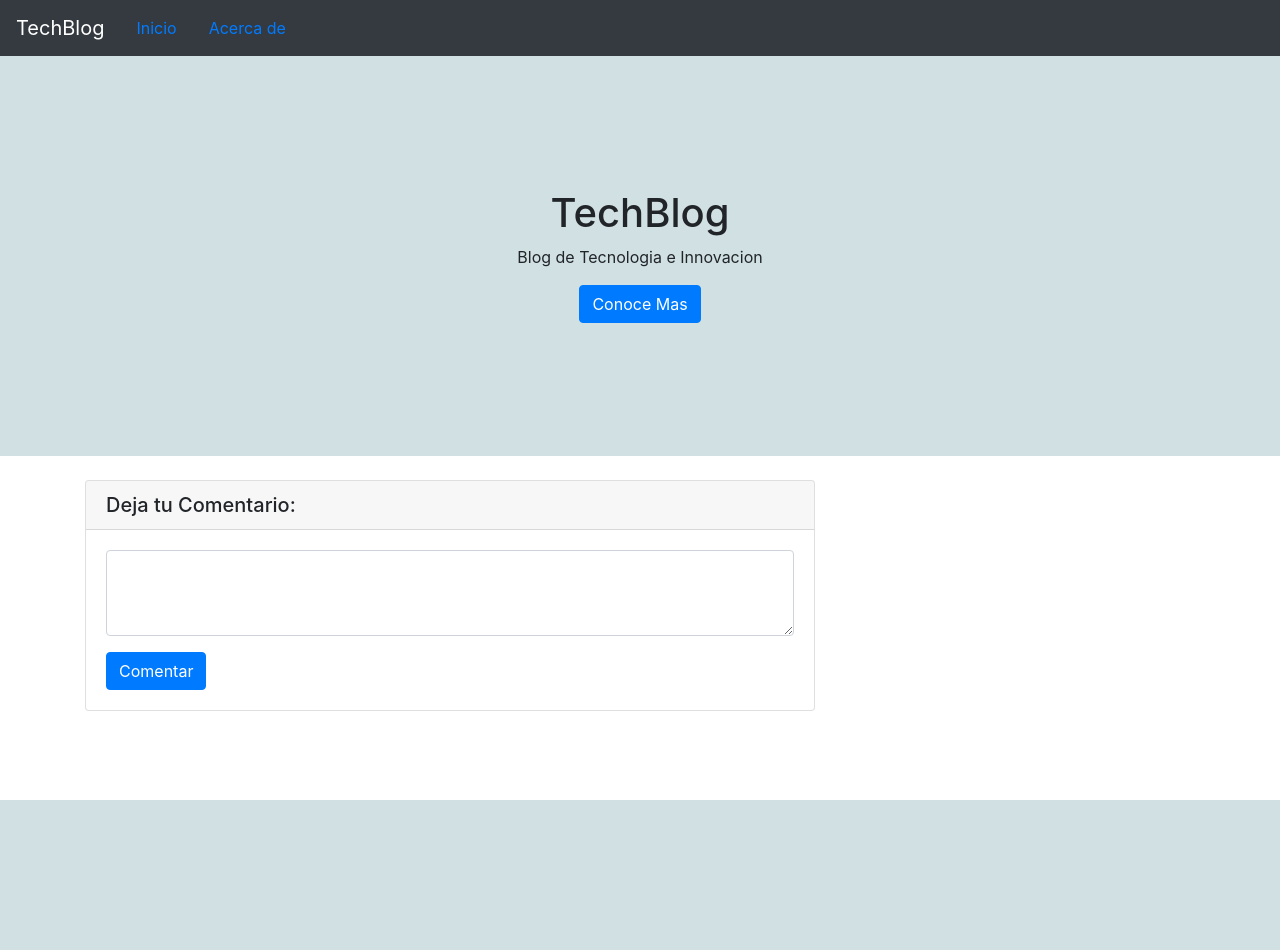
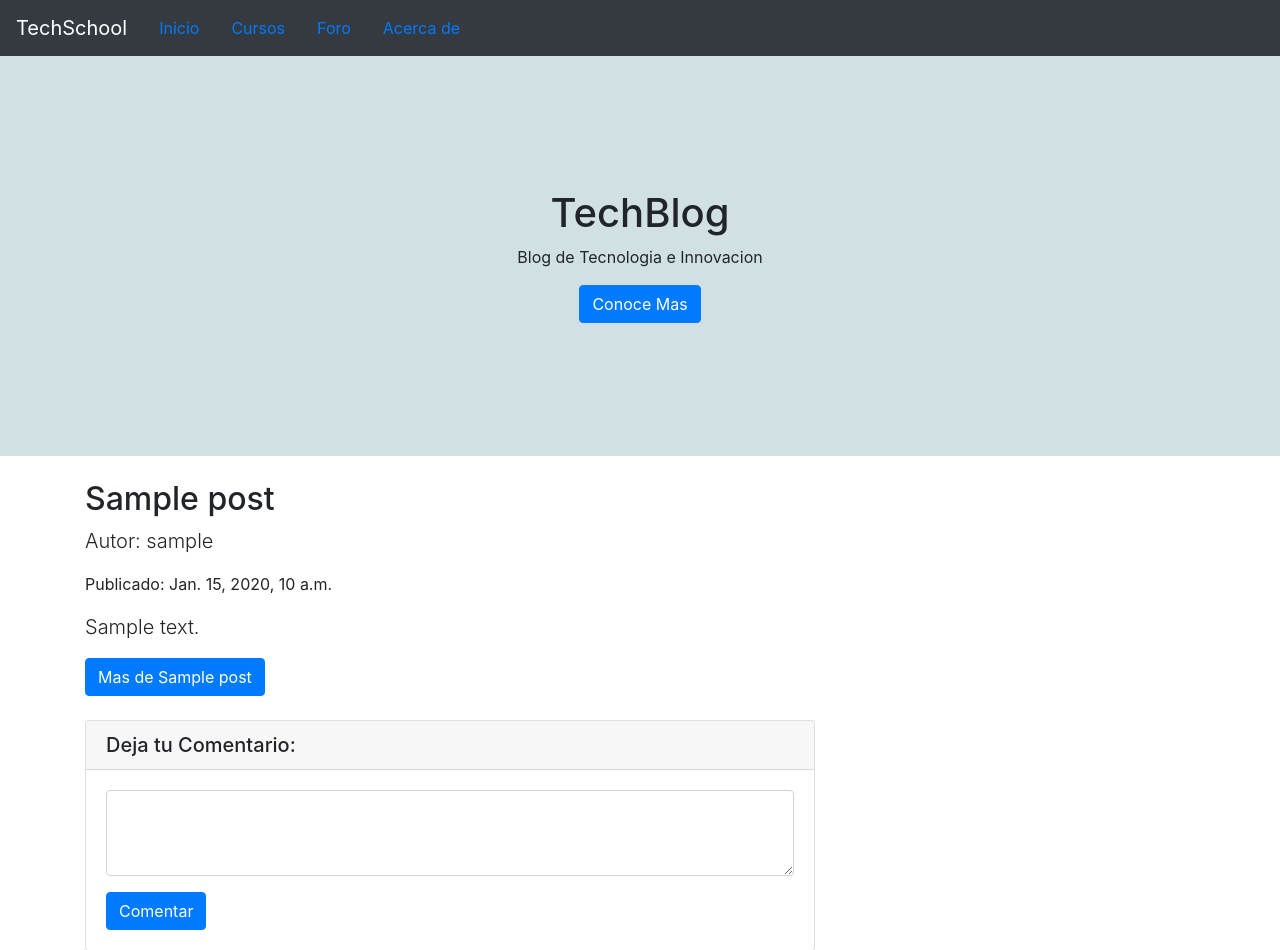
Before and after one commit to ForeverMikk/uline-blog, a Django app: page / in a window 1280 px wide. Shown: the top 950 px of the page. Before the commit the page ends 800 px from the top, so only its background shows below. Run offline with Django 3.2, Linux system fonts and the light colour scheme; tables that the repository leaves empty hold one stand-in row (values such as "Sample post"); some libraries are stand-ins or nearby versions.

Commit message:
Modals button added in home view

```diff
--- a/uLine/blog/templates/blog/post_list.html
+++ b/uLine/blog/templates/blog/post_list.html
@@ -10,13 +10,19 @@
 <body>
     <header>
         <nav class="navbar navbar-expand-lg navbar-light bg-dark">
-            <a class="navbar-brand" href="#" style="color: white;">TechBlog</a>
+            <a class="navbar-brand" href="#" style="color: white;">TechSchool</a>
             <ul class="nav">
                 <li class="nav-item active">
                     <a class="nav-link" href="#"> Inicio </a>
                 </li>
                 <li class="nav-item">
-                    <a class="nav-link" href="#">Acerca de</a>
+                    <a class="nav-link" href="#">Cursos</a>
+                </li>
+                <li class="nav-item">
+                    <a href="#" class="nav-link">Foro</a>
+                </li>
+                <li class="nav-item">
+                    <a href="#" class="nav-link">Acerca de</a>
                 </li>
             </ul>
         </nav>
@@ -45,6 +51,33 @@
                     <p>Publicado: {{ post.fecha_publicacion }}</p>
                     <p class="lead">{{ post.texto }}</p>
                 </div>
+                <button type="button" class="btn btn-primary" data-toggle="modal" data-target="#exampleModal">
+                    Mas de {{post.titulo}}
+                </button>
+                {% endfor %}
+
+                {% for post in posts %}
+                <!-- Modal -->
+                <div class="modal fade" id="exampleModal" tabindex="-1" role="dialog" aria-labelledby="exampleModalLabel" aria-hidden="true">
+                    <div class="modal-dialog" role="document">
+                    <div class="modal-content">
+                        <div class="modal-header">
+                        <h5 class="modal-title" id="exampleModalLabel">{{post.titulo}}</h5>
+                        <button type="button" class="close" data-dismiss="modal" aria-label="Close">
+                            <span aria-hidden="true">&times;</span>
+                        </button>
+                        </div>
+                        <div class="modal-body">
+                            <p>{{post.texto}}</p>
+                            <p>Lorem ipsum dolor sit amet consectetur adipisicing elit. Doloremque odit quam libero eius sequi voluptatum magnam eum quibusdam hic blanditiis, ea vero itaque tenetur numquam a facere illum. Voluptatibus, sint!</p>
+                            <p>Lorem ipsum dolor sit amet consectetur, adipisicing elit. Nisi facilis optio repellat fugit officia distinctio tenetur voluptas commodi tempora numquam deleniti ex animi, voluptate quam ab minima temporibus explicabo nesciunt!</p>
+                        </div>
+                        <div class="modal-footer">
+                        <button type="button" class="btn btn-secondary" data-dismiss="modal">Cerrar</button>
+                        </div>
+                    </div>
+                    </div>
+                </div>
                 {% endfor %}
 
                 <!-- Formulario para los comentarios -->
@@ -63,6 +96,8 @@
         </div>
     </div>
 
-
+    <script src="https://code.jquery.com/jquery-3.3.1.slim.min.js" integrity="sha384-q8i/X+965DzO0rT7abK41JStQIAqVgRVzpbzo5smXKp4YfRvH+8abtTE1Pi6jizo" crossorigin="anonymous"></script>
+    <script src="https://cdnjs.cloudflare.com/ajax/libs/popper.js/1.14.7/umd/popper.min.js" integrity="sha384-UO2eT0CpHqdSJQ6hJty5KVphtPhzWj9WO1clHTMGa3JDZwrnQq4sF86dIHNDz0W1" crossorigin="anonymous"></script>
+    <script src="https://stackpath.bootstrapcdn.com/bootstrap/4.3.1/js/bootstrap.min.js" integrity="sha384-JjSmVgyd0p3pXB1rRibZUAYoIIy6OrQ6VrjIEaFf/nJGzIxFDsf4x0xIM+B07jRM" crossorigin="anonymous"></script>
 </body>
 </html>
--- a/uLine/blog/views.py
+++ b/uLine/blog/views.py
@@ -5,5 +5,5 @@
 
 # Create your views here.
 def post_list(request):
-    posts = Post.objects.filter(fecha_publicacion__lte=timezone.now()).order_by('fecha_publicacion')
+    posts = Post.objects.order_by('fecha_publicacion')
     return render(request, 'blog/post_list.html', {'posts': posts})
```
